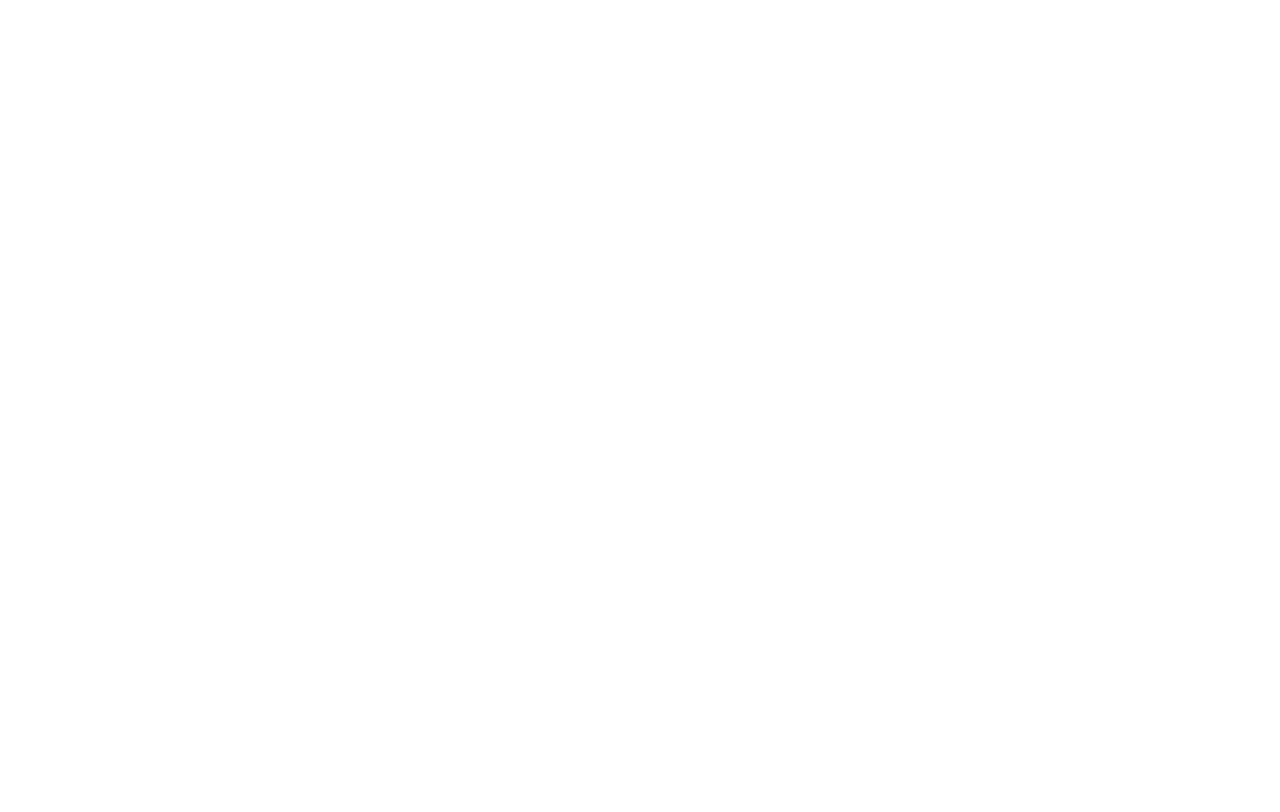
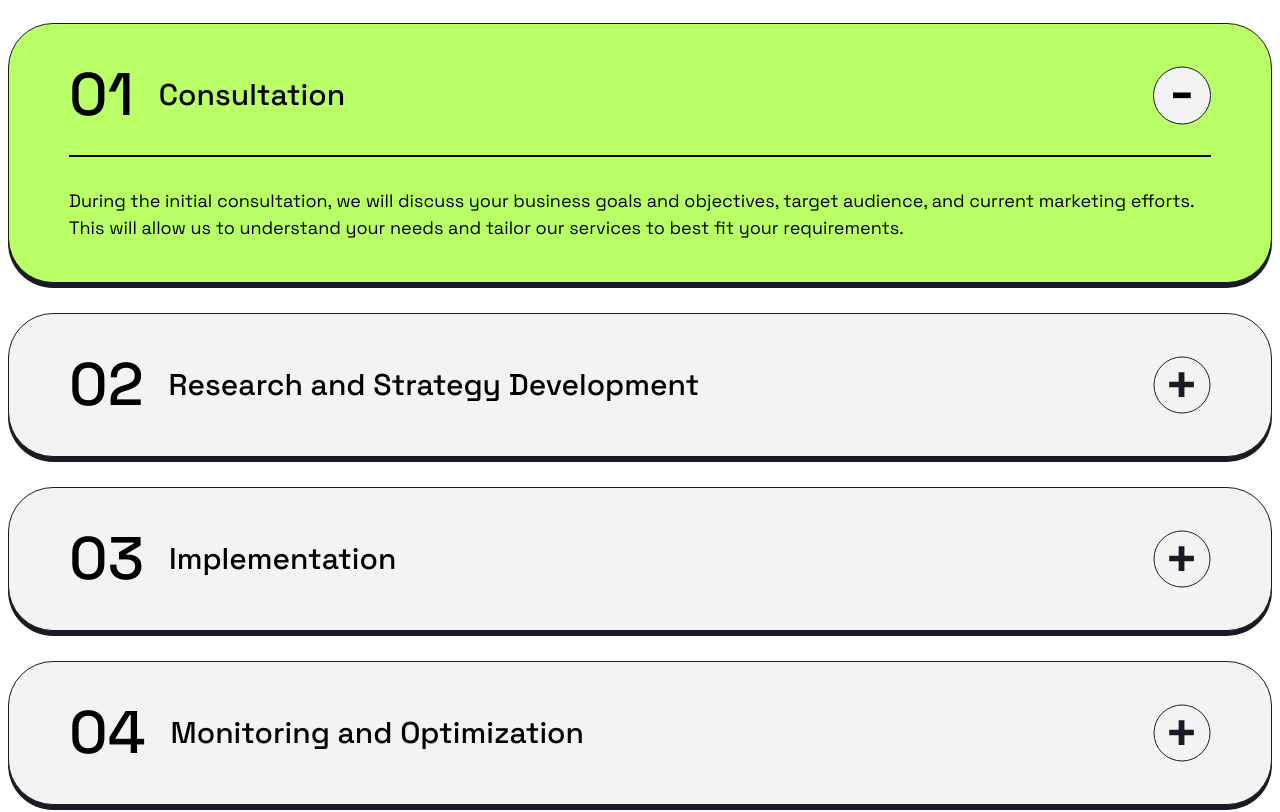
Before and after one commit to xQucu/bootcamp-clone, a React (Vite) app: page / in a window 1280 px wide. Shown: the part 2280-3092 px from the top of the page. Before the commit the page ends 2233 px from the top, so only its background shows below. Built offline with nearby package versions, Linux system fonts and the light colour scheme.

Commit message:
feat: add ProcessCard and WorkingProcessSection components with plus/minus icons

```diff
--- a/src/App.tsx
+++ b/src/App.tsx
@@ -2,6 +2,7 @@ import FreeProposalSection from './components/FreeProposalSection';
 import HeroSection from './components/HeroSection';
 import NavBar from './components/NavBar';
 import ServicesSection from './components/ServicesSection';
+import WorkingProcessSection from './components/WorkingProcessSection';
 
 function App() {
   return (
@@ -11,6 +12,7 @@ function App() {
         <HeroSection />
         <ServicesSection />
         <FreeProposalSection />
+        <WorkingProcessSection />
       </div>
     </>
   );
--- /dev/null
+++ b/src/components/ProcessCard.tsx
@@ -0,0 +1,48 @@
+import plusIcon from '../assets/PlusIcon.svg';
+import minusIcon from '../assets/MinusIcon.svg';
+
+interface IProps {
+  children: string;
+  title: string;
+  number: number;
+  isOpened: boolean;
+  onToggle: () => void;
+}
+
+const Card = ({ children, title, number, isOpened, onToggle }: IProps) => {
+  const no = String(number + 1).padStart(2, '0');
+  return (
+    <div
+      className={`cardOutline w-full py-[2.5625rem] px-5 sm:px-[3.75rem] ${
+        isOpened ? 'bg-green' : 'bg-light'
+      }`}>
+      <div className="flex justify-between items-center ">
+        <div className="flex gap-[1.5625rem] items-center font-medium ">
+          <span className="text-2xl md:text-6xl">{no}</span>
+          <span className="text-xl md:text-3xl">{title}</span>
+        </div>
+        <div onClick={onToggle} className="size-10 md:size-[3.625rem] shrink-0">
+          {isOpened ? (
+            <img src={minusIcon} alt="minus icon" />
+          ) : (
+            <img
+              src={plusIcon}
+              alt="plus icon"
+              className="w-[3.625rem] h-[3.625rem]"
+            />
+          )}
+        </div>
+      </div>
+      {isOpened && (
+        <div className="pt-[1.87rem]">
+          <hr className="border-[0.0625rem] border-black" />
+          <div className="pt-[1.87rem]">
+            <p>{children}</p>
+          </div>
+        </div>
+      )}
+    </div>
+  );
+};
+
+export default Card;
--- /dev/null
+++ b/src/components/WorkingProcessSection.tsx
@@ -0,0 +1,55 @@
+import { useState } from 'react';
+import Card from './ProcessCard';
+
+const process: { title: string; description: string }[] = [
+  {
+    title: 'Consultation',
+    description:
+      'During the initial consultation, we will discuss your business goals and objectives, target audience, and current marketing efforts. This will allow us to understand your needs and tailor our services to best fit your requirements.',
+  },
+  {
+    title: 'Research and Strategy Development',
+    description:
+      'We will conduct thorough research on your industry, competitors, and target audience. Based on our findings, we will develop a comprehensive strategy to achieve your business goals.',
+  },
+  {
+    title: 'Implementation',
+    description:
+      'Our team will execute the strategy by implementing the necessary marketing tactics and campaigns. This may include content creation, social media management, SEO, and more.',
+  },
+  {
+    title: 'Monitoring and Optimization',
+    description:
+      'We will continuously monitor the performance of our marketing efforts and make data-driven optimizations to ensure the best possible results.',
+  },
+  {
+    title: 'Reporting and Communication',
+    description:
+      'We will provide regular reports on the progress and performance of our marketing campaigns. We will also maintain open communication with you to address any questions or concerns.',
+  },
+  {
+    title: 'Continual Improvement',
+    description:
+      'We believe in continuous improvement. We will regularly review and refine our strategies to ensure sustained success and growth for your business.',
+  },
+];
+
+const WorkingProcessSection = () => {
+  const [openID, setOpenID] = useState<number>(0);
+  return (
+    <div className="flex flex-col items-start gap-[1.875rem]">
+      {process.map((step, index) => (
+        <Card
+          key={index}
+          title={step.title}
+          number={index}
+          onToggle={() => setOpenID((prev) => (prev === index ? -1 : index))}
+          isOpened={openID === index}>
+          {step.description}
+        </Card>
+      ))}
+    </div>
+  );
+};
+
+export default WorkingProcessSection;
```
Also changed, not shown: src/assets/MinusIcon.svg (added), src/assets/PlusIcon.svg (added).
